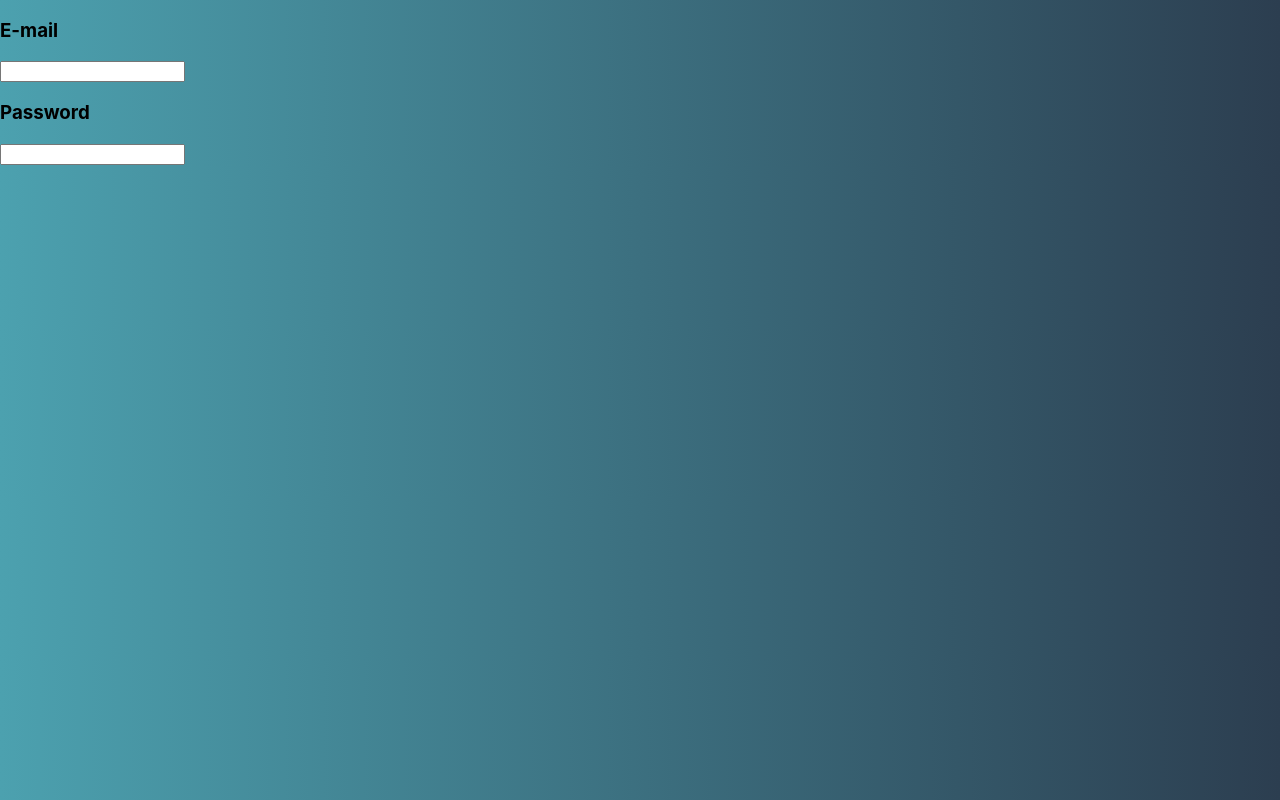
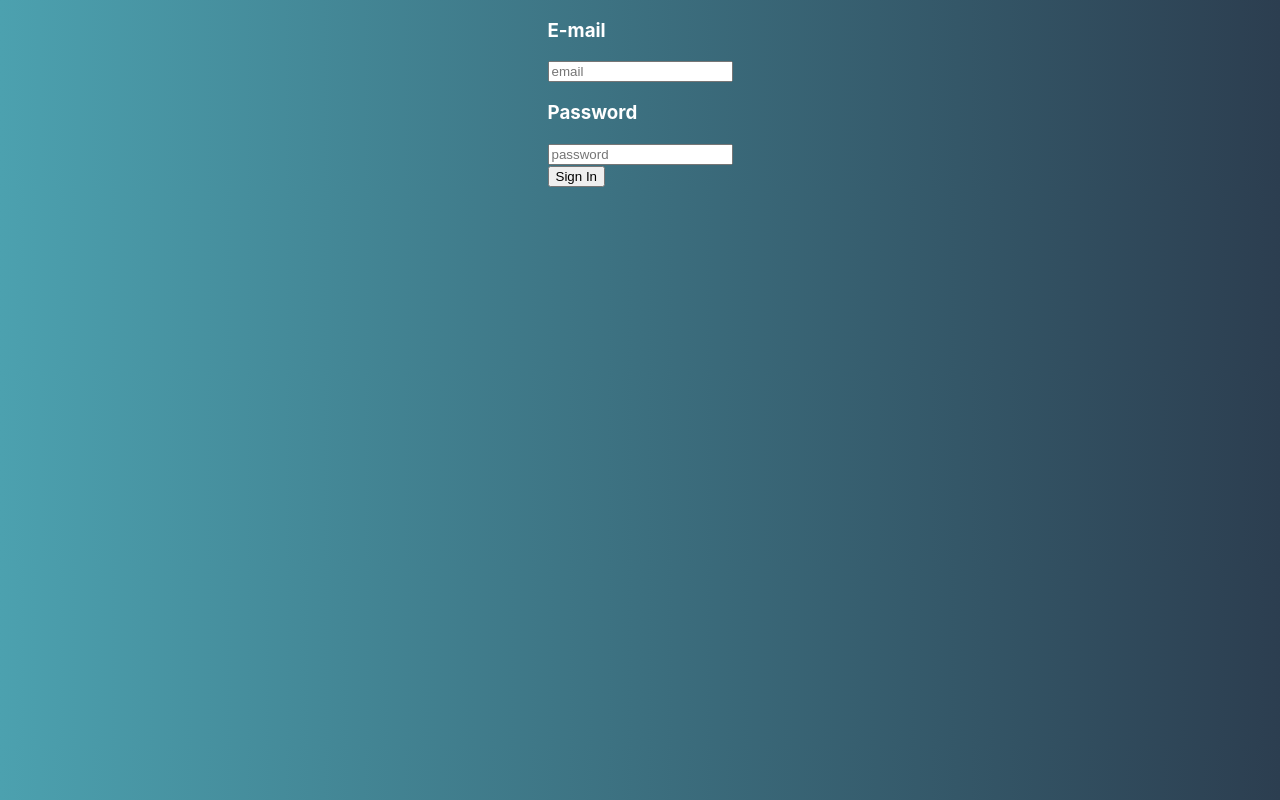
Before and after one commit to jvelezpo/user-urls, a React (Create React App) app: page / in a window 1280 px wide. Built offline with nearby package versions, Linux system fonts and the light colour scheme.

Commit message:
login view

```diff
--- a/src/App.js
+++ b/src/App.js
@@ -7,7 +7,12 @@ class App extends Component {
   render() {
     return (
       <div>
-        <Login/>
+        <div className="header">
+
+        </div>
+        <div>
+          <Login />
+        </div>
       </div>
     );
   }
--- a/src/App.scss
+++ b/src/App.scss
@@ -1,5 +1,29 @@
 body{
+
   background: #2C3E50;  /* fallback for old browsers */
   background: -webkit-linear-gradient(to right, #4CA1AF, #2C3E50);  /* Chrome 10-25, Safari 5.1-6 */
   background: linear-gradient(to right, #4CA1AF, #2C3E50); /* W3C, IE 10+/ Edge, Firefox 16+, Chrome 26+, Opera 12+, Safari 7+ */
 }
+.column{
+  width: 90%;
+  margin: auto;
+  color:#ffffff;
+}
+.column, .row{
+  display: flex;
+  flex-direction: column;
+  .row{
+    flex-direction: row;
+    flex: auto;
+  }
+  .aside, .container{
+    overflow-y: auto;
+  }
+  .aside{
+    flex: 1;
+  }
+  .container{
+    flex: 1;
+    width: 500px
+  }
+}
--- a/src/containers/login.js
+++ b/src/containers/login.js
@@ -8,17 +8,21 @@ class Login extends Component {
       <div className="column">
         <div className="row">
           <div className="aside"></div>
-          <div className="login">
+          <div className="content">
             <h3>E-mail</h3>
             <input
               className=""
               type="email"
+              placeholder="email"
               onChange={e => console.log()} />
             <h3>Password</h3>
             <input
               className=""
               type="password"
+              placeholder="password"
               onChange={e => console.log()} />
+              <br></br>
+              <button>Sign In</button>
           </div>
           <div className="aside"></div>
         </div>
```
Also changed, not shown: src/containers/user-urls.js (line endings or trailing spaces).
